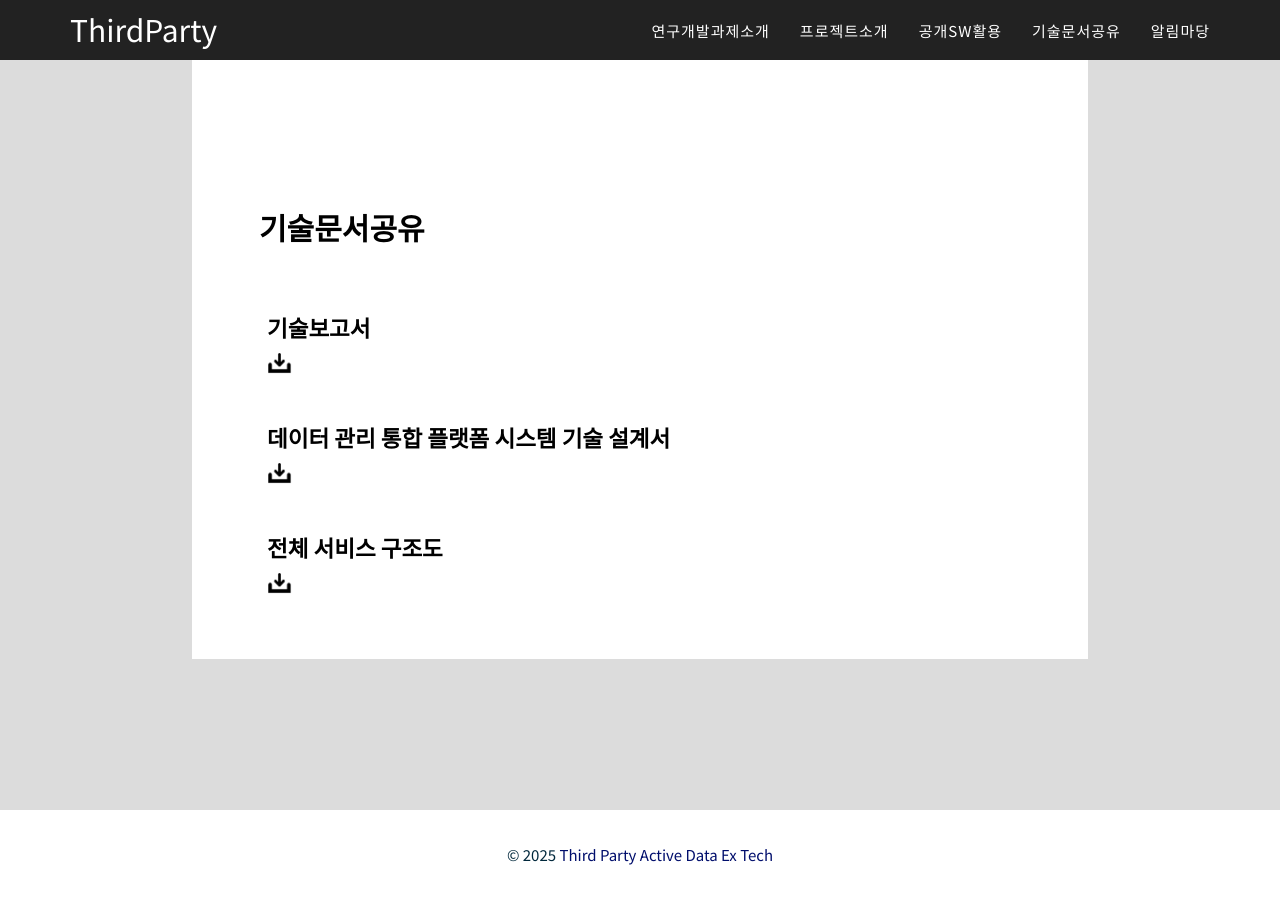
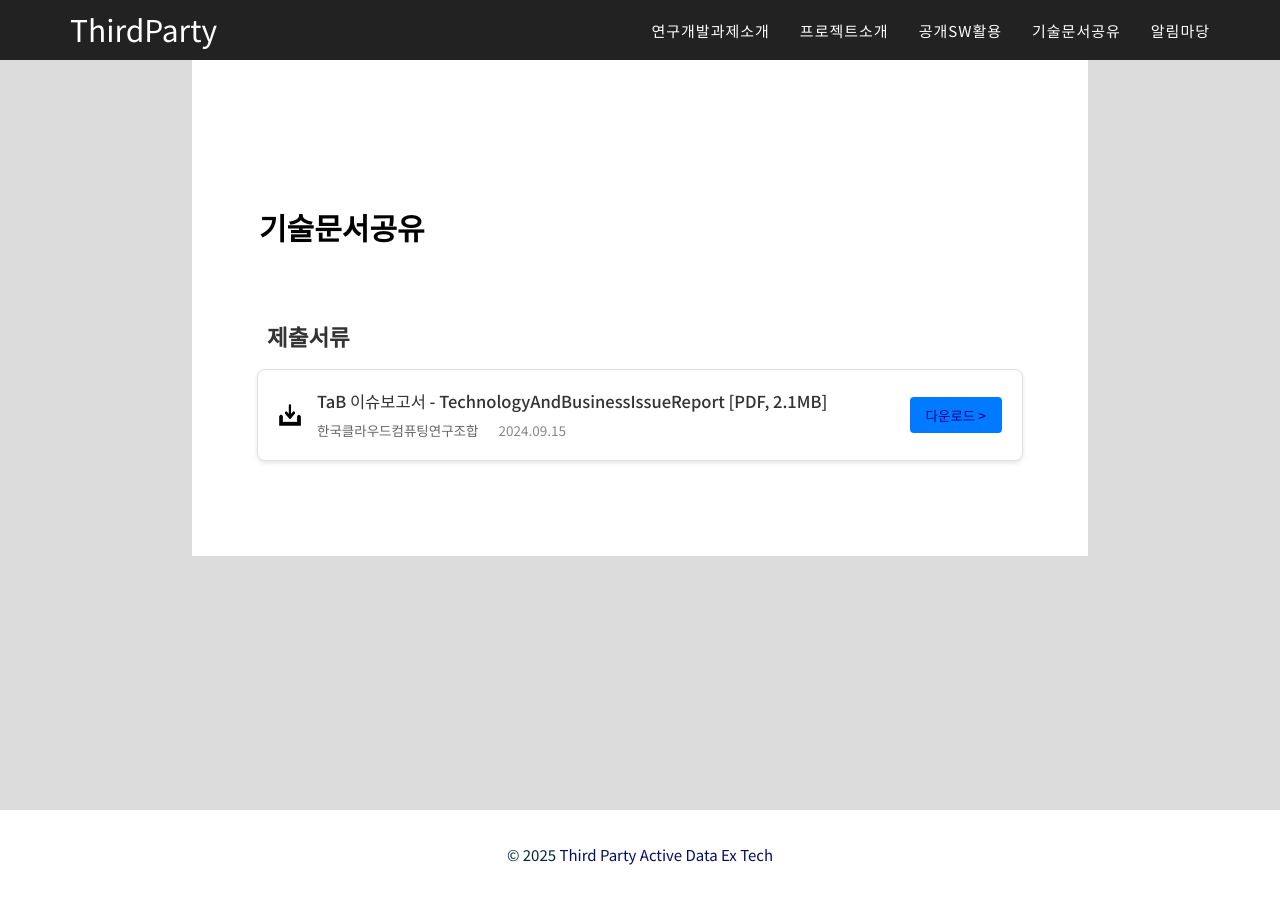
Before and after one commit to ThirdActiveDataExTech/ThirdActiveDataExTech.github.io, a Jekyll site: the page built from 2016_pages/tech-share.html, in a window 1280 px wide. Built offline with Jekyll 4.4.1, drawn with Linux system fonts in a browser that asks for light colours.

Commit message:
문서 공유 페이지 수정

```diff
--- a/2016_pages/tech-share.html
+++ b/2016_pages/tech-share.html
@@ -7,16 +7,134 @@ title: 기술문서공유
 <body style="background: Gainsboro no-repeat fixed center;">
 <div class="event black-frame">
     <h1 class="title">{{ page.title }}</h1>
-    <h2>기술보고서</h2>
-    <a href="/files/TechnologyAndBusinessIssueReport.pdf" download="기술보고서.pdf">
-        <img class="small-logo" src="/css/2016_style/img/download_icon.png" alt="">
-    </a>
-    <h2>데이터 관리 통합 플랫폼 시스템 기술 설계서</h2>
-    <a href="/files/platform_design.png" download="액티브 메타 데이터 기반 데이터 관리 통합 플랫폼 시스템 설계서.png">
-        <img class="small-logo" src="/css/2016_style/img/download_icon.png" alt="">
-    </a>
-    <h2>전체 서비스 구조도</h2>
-    <a href="/css/2016_style/img/system-diagram.png" download="전체 서비스 구조도.png">
-        <img class="small-logo" src="/css/2016_style/img/download_icon.png" alt="">
-    </a>
+
+    <div class="document-section">
+        <h2>제출서류</h2>
+
+        <div class="document-cards">
+            <!-- 기술보고서 -->
+            <div class="document-card">
+                <div class="document-icon">
+                    <img src="/css/2016_style/img/download_icon.png" alt="PDF" style="width: 24px; height: 24px;">
+                </div>
+                <div class="document-info">
+                    <div class="document-title">TaB 이슈보고서 - TechnologyAndBusinessIssueReport [PDF, 2.1MB]</div>
+                    <div class="document-details">
+                        <span class="issuing-org">한국클라우드컴퓨팅연구조합</span>
+                        <span class="issue-date">2024.09.15</span>
+                    </div>
+                </div>
+                <div class="document-download">
+                    <a href="/files/TechnologyAndBusinessIssueReport.pdf" download="기술보고서.pdf" class="download-btn">
+                        다운로드 >
+                    </a>
+                </div>
+            </div>
+        </div>
+    </div>
+
+    <style>
+        .document-section {
+            margin: 30px 0;
+        }
+
+        .document-section h2 {
+            font-size: 1.5em;
+            margin-bottom: 20px;
+            color: #333;
+            font-weight: bold;
+        }
+
+        .document-cards {
+            display: flex;
+            flex-direction: column;
+            gap: 15px;
+        }
+
+        .document-card {
+            display: flex;
+            align-items: center;
+            background: white;
+            border-radius: 8px;
+            padding: 20px;
+            box-shadow: 0 2px 4px rgba(0,0,0,0.1);
+            border: 1px solid #e0e0e0;
+            transition: box-shadow 0.2s ease;
+        }
+
+        .document-card:hover {
+            box-shadow: 0 4px 8px rgba(0,0,0,0.15);
+        }
+
+        .document-icon {
+            margin-right: 15px;
+            flex-shrink: 0;
+        }
+
+        .document-info {
+            flex: 1;
+            margin-right: 15px;
+        }
+
+        .document-title {
+            font-size: 1.1em;
+            font-weight: 500;
+            color: #333;
+            margin-bottom: 8px;
+            line-height: 1.4;
+        }
+
+        .document-details {
+            display: flex;
+            gap: 20px;
+            font-size: 0.9em;
+            color: #666;
+        }
+
+        .issuing-org {
+            font-weight: 500;
+        }
+
+        .issue-date {
+            color: #888;
+        }
+
+        .document-download {
+            flex-shrink: 0;
+        }
+
+        .download-btn {
+            background: #007bff;
+            color: white;
+            padding: 8px 16px;
+            border-radius: 4px;
+            text-decoration: none;
+            font-size: 0.9em;
+            font-weight: 500;
+            transition: background-color 0.2s ease;
+        }
+
+        .download-btn:hover {
+            background: #0056b3;
+            color: white;
+            text-decoration: none;
+        }
+
+        @media (max-width: 768px) {
+            .document-card {
+                flex-direction: column;
+                align-items: flex-start;
+                gap: 15px;
+            }
+
+            .document-info {
+                margin-right: 0;
+                width: 100%;
+            }
+
+            .document-download {
+                align-self: flex-end;
+            }
+        }
+    </style>
 </div>
```
Also changed, not shown: 2016_pages/team.html (deleted, +0 -38 lines), 1 other file.
